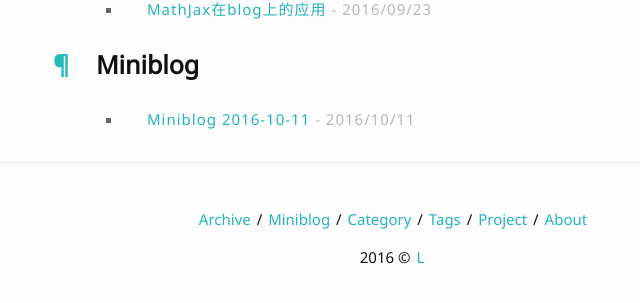
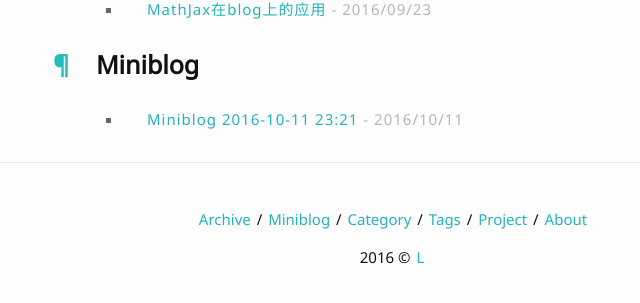
Before and after one commit to liuyanfight/liuyanfight.github.io, a Jekyll site: the page built from category.html, in a window 1280 px wide. Shown: the part 1300-1603 px from the top of the page, without its empty margins (247-887 px from the left). Built offline with Jekyll 4.4.1, drawn with Linux system fonts in a browser that asks for light colours; nearby versions of some CDN libraries; comment, search, counter and statistics services are not loaded.

Commit message:
添加miniblog

```diff
--- a/_posts/2016-10-11-miniblog.md
+++ b/_posts/2016-10-11-miniblog.md
@@ -1,7 +1,7 @@
 ---
 layout: mini
-title: Miniblog 2016-10-11
-data: 2016-10-11 10:00:00
+title: Miniblog 2016-10-11 23:21
+data: 2016-10-11
 category: miniblog
 tags: miniblog
 ---
```
